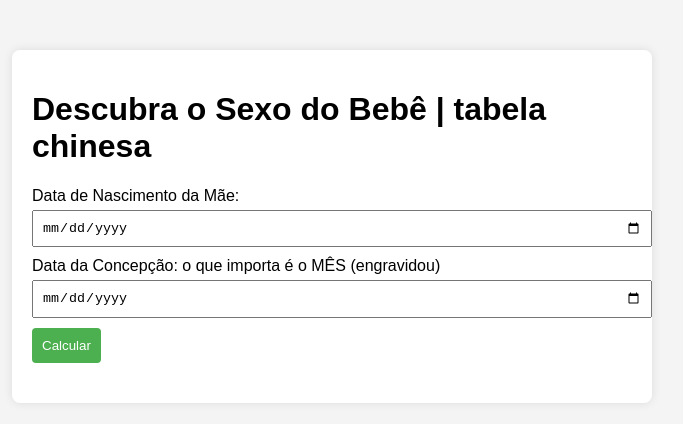
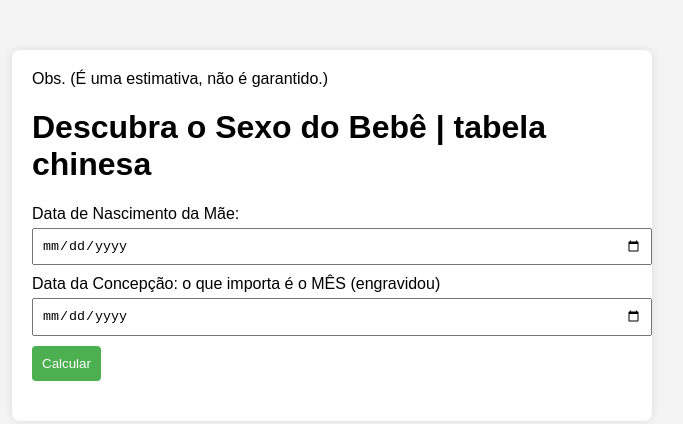
Before and after one commit to aleaplicativos/tabelachinesa, a plain HTML site: page index.html in a window 1280 px wide. Shown: the whole page, without its empty margins (308-991 px from the left). Drawn offline with Linux system fonts and the light colour scheme.

Commit message:
Update index.html

```diff
--- a/index.html
+++ b/index.html
@@ -8,8 +8,9 @@
 </head>
 <body>
     <div class="container">
+        <label class="estimation-label">Obs. (É uma estimativa, não é garantido.)</label>
         <h1>Descubra o Sexo do Bebê | tabela chinesa</h1>
-        <label for="birthDate">Data de Nascimento da Mãe:</label>
+         <label for="birthDate">Data de Nascimento da Mãe:</label>
         <input type="date" id="birthDate" max="9999-12-31">
         <br>
         <label for="conceptionDate">Data da Concepção: o que importa é o MÊS (engravidou)</label>
```
